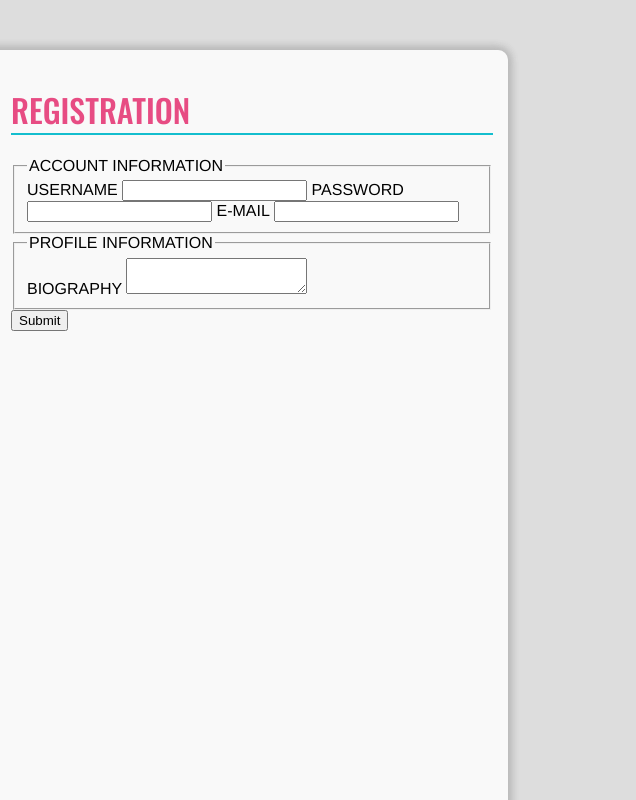
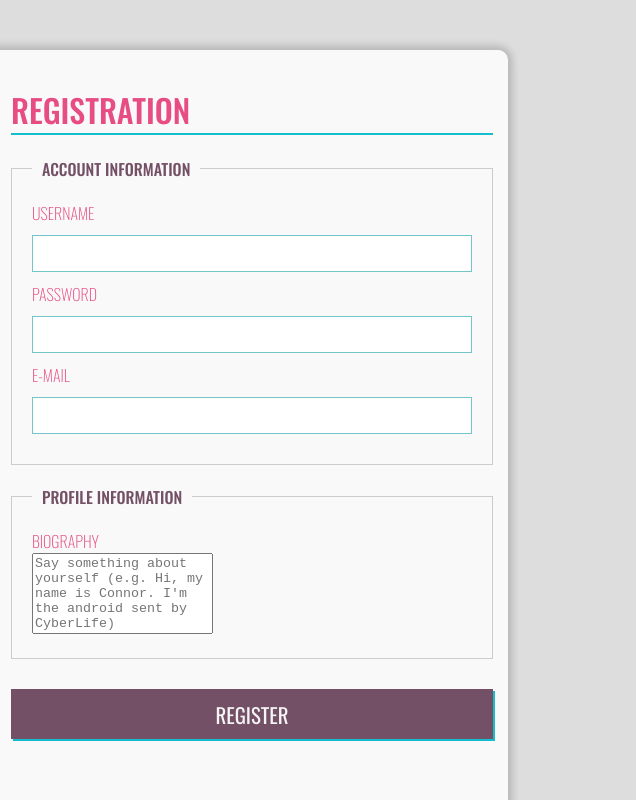
Before and after one commit to kearmododragon/weekly-work-2025, a plain HTML site: page Unit-1/fun_with_forms/registration-form/index.html in a window 1280 px wide. Shown: the top 800 px of the page, 644-1280 px from the left. Drawn offline with nearby package versions, Linux system fonts and the light colour scheme.

Commit message:
finished fun with forms

```diff
--- a/Current_status.txt
+++ b/Current_status.txt
@@ -1,7 +1,7 @@
-Completed Week 2 March 2.
+Completed Week 2 March 3, FE Activity.
 
-Currently working on: FE Activity - Styling Forms
+Currently working on: Intro to Testing
 
-Try and finish 1 or 2 days per actual day. Apply for a job after.
+Follow the video, starts at 30 mins. focus' on testing, so assume push/pull/branching.
 
 WE'll get there. I know it.
--- a/Unit-1/fun_with_forms/registration-form/index.html
+++ b/Unit-1/fun_with_forms/registration-form/index.html
@@ -1,5 +1,6 @@
 <!DOCTYPE html>
 <html lang="en" dir="ltr">
+
 <head>
   <meta charset="utf-8">
   <title>REGISTRATION</title>
@@ -7,6 +8,7 @@
   <link rel="stylesheet" href="styles.css">
   <link href="https://fonts.googleapis.com/css?family=Oswald:200,400,500" rel="stylesheet">
 </head>
+
 <body>
   <!-- ============= CONTAINER ============== -->
   <div class="container">
@@ -22,28 +24,30 @@
           <!-- legend for account info -->
           <legend>ACCOUNT INFORMATION</legend>
           <!-- username -->
-              <label>USERNAME</label>
-              <input type="text"/>
+          <label for="username">USERNAME</label>
+          <input type="text" id="username" />
           <!-- password -->
-              <label>PASSWORD</label>
-              <input type="text">
+          <label for="password">PASSWORD</label>
+          <input type="password" id="password">
           <!-- email -->
-              <label>E-MAIL</label>
-              <input type="text"/>
+          <label for="email">E-MAIL</label>
+          <input type="email" id="email"/>
         </fieldset>
         <!-- fieldset for profile info -->
         <fieldset class="profile-info">
           <!-- legend for profile info -->
           <legend>PROFILE INFORMATION</legend>
           <!-- biography -->
-              <label>BIOGRAPHY</label>
+          <!-- biography -->
+          <label for="biography">BIOGRAPHY</label>
           <!-- textarea for larger bodies of text -->
-              <textarea></textarea>
+          <textarea id="biography" placeholder="Say something about yourself (e.g. Hi, my name is Connor. I'm the android sent by CyberLife)"></textarea>
         </fieldset>
         <!-- submit button -->
-          <input type="submit">
+        <input type="submit" value="REGISTER">
       </form>
     </div>
   </div>
 </body>
+
 </html>
--- a/Unit-1/fun_with_forms/registration-form/styles.css
+++ b/Unit-1/fun_with_forms/registration-form/styles.css
@@ -1,6 +1,7 @@
 /* VARIABLES */
 :root {
-  --bright-pink: #e74c83;
+  --bright-pink:
+  #e74c83;
   --purple: #735066;
   --dusty-blue: #74c4cc;
   --bright-blue: #14bece;
@@ -49,3 +50,55 @@ h1 {
 }
 
 /* FORMS */
+fieldset {
+  border: 1px solid #ccc;
+  padding: 20px;
+  margin: 20px 0;
+}
+legend {
+  padding: 0px 10px;
+  font-family: 'Oswald';
+  font-weight: 500;
+  color: var(--purple);
+}
+label {
+  font-family: 'Oswald';
+  font-weight: 200;
+  color: var(--bright-pink);
+  display: block;
+}
+
+input {
+  width: 100%;
+  margin: 10px 0;
+  padding: 10px;
+  box-sizing: border-box;
+  border: 1px solid var(--dusty-blue);
+}
+input:focus {
+  /* the outline property selects the default blue border that shows up on inputs. giving it a value of 0 gets rid of it */
+  outline: 0;
+  border: 1px solid var(--purple);
+}
+
+input[type="submit"] {
+  width: 100%;
+  height: 50px;
+  background: var(--purple);
+  box-shadow: 2px 2px var(--bright-blue);
+  font-family: 'Oswald';
+  font-size: 1.3em;
+  color: whitesmoke;
+  border: 0px;
+  transition: 0.2s ease-in-out;
+}
+input[type="submit"]:hover {
+  cursor: pointer;
+  background: var(--bright-blue);
+  box-shadow: 2px 2px var(--purple);
+}
+
+textarea {
+ resize: none;
+ height: 75px;
+}
```
Lines whose indentation alone changed are shown as unchanged.
